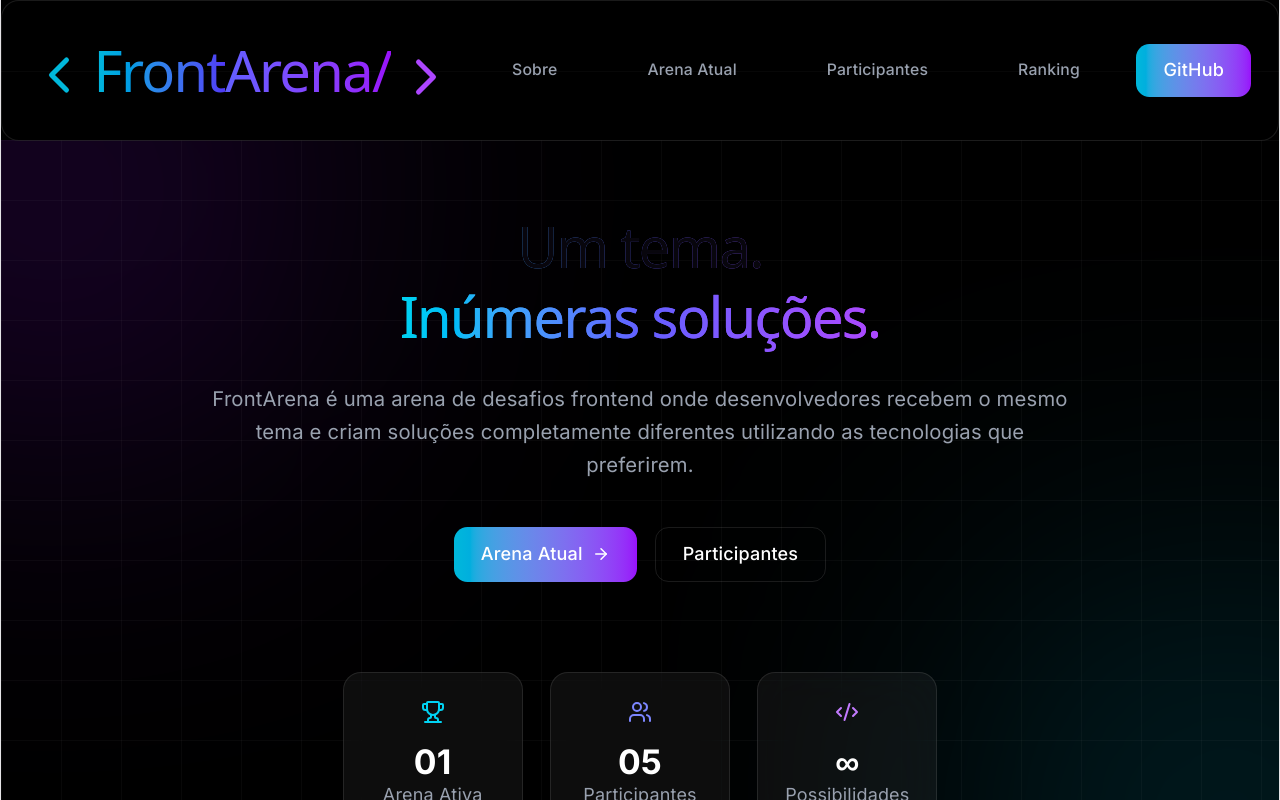
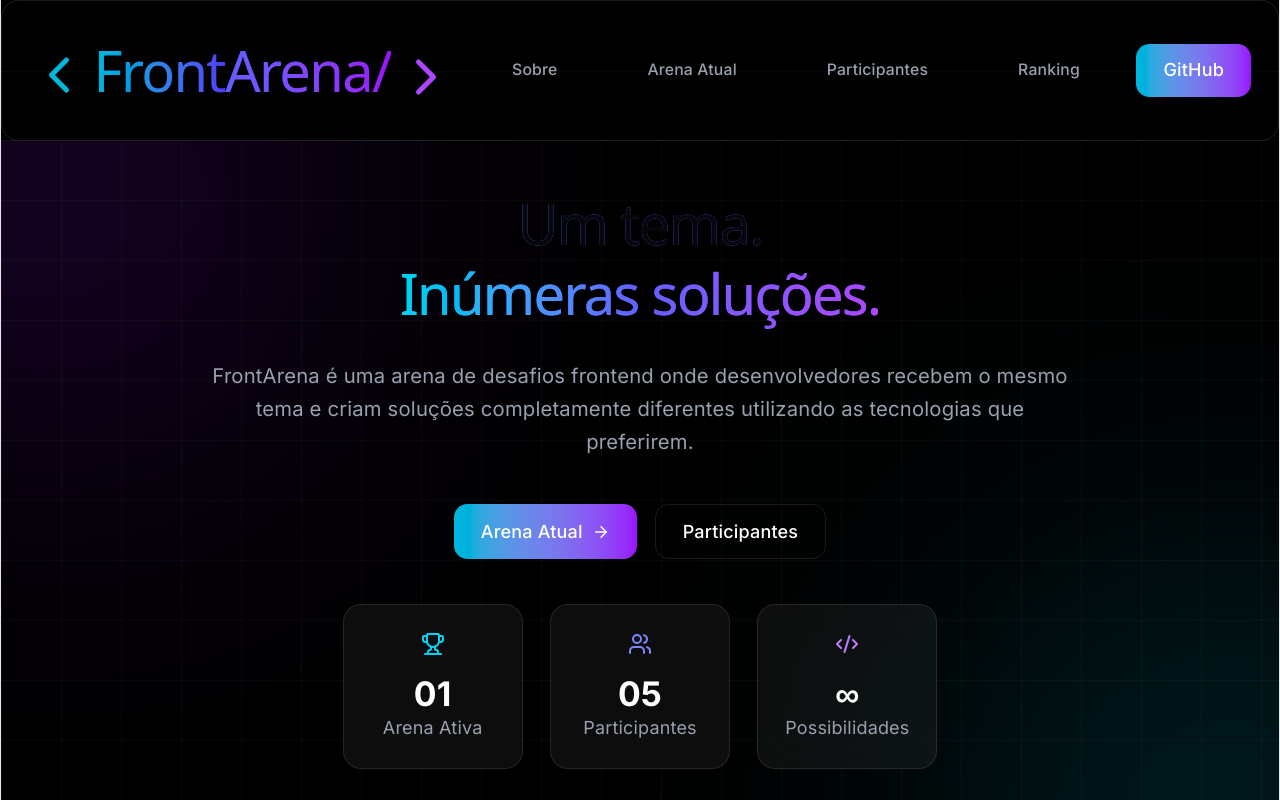
Before and after one commit to FrontArena/Frontarena-web, a React (Vite) app: page / in a window 1280 px wide. Shown: the top 800 px of the page. Built offline with nearby package versions, Linux system fonts and the light colour scheme.

Commit message:
fix(Hero): adjust margin for improved layout spacing

```diff
--- a/src/sections/Hero.jsx
+++ b/src/sections/Hero.jsx
@@ -74,7 +74,8 @@ export default function Hero() {
                     animate={{ opacity: 1 }}
                     transition={{ delay: 0.6 }}
                     className="
-                        mt-20
+                        mt-10
+                        mb-20
                         grid
                         gap-6
                         md:grid-cols-3
```
